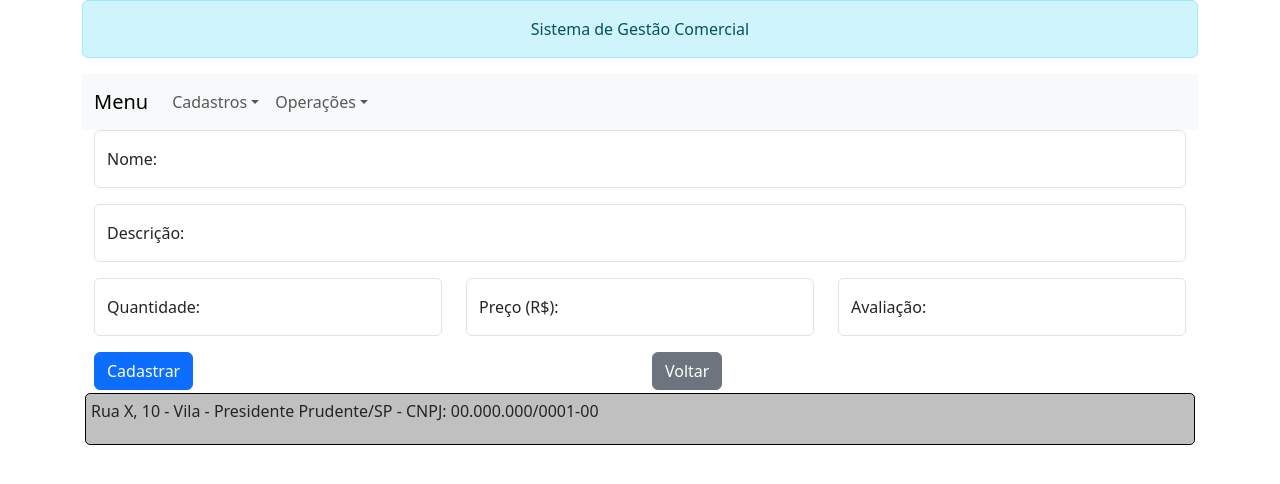
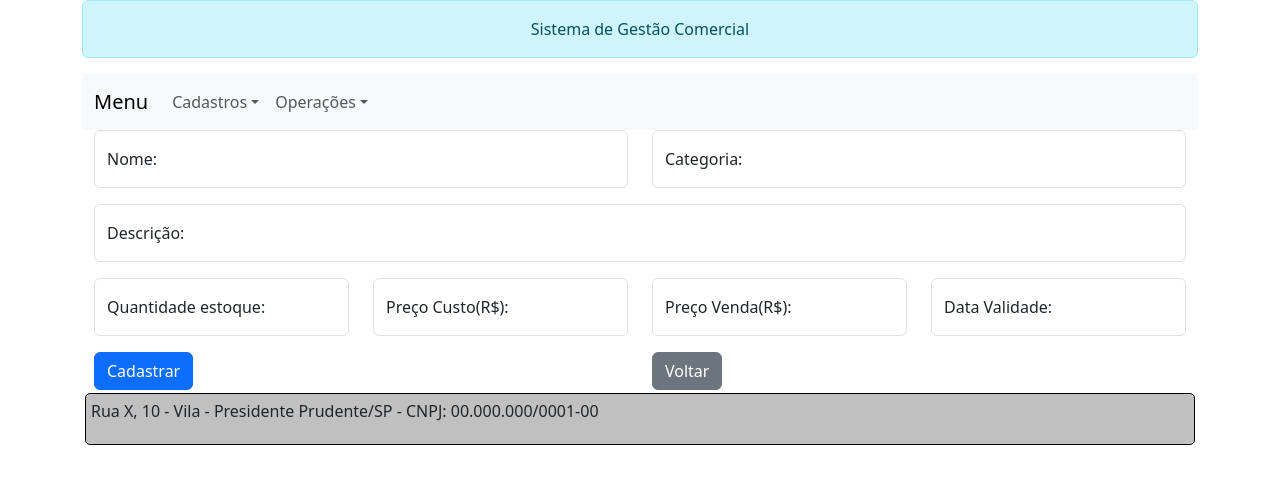
Before and after one commit to byelBorges/frontback-lp2, a React (Create React App) app: page /produtos in a window 1280 px wide. Both pictures are taken after a click on the button "Novo Produto". Shown: the top 484 px of the page. Built offline with nearby package versions, Linux system fonts and the light colour scheme.

Commit message:
novos atributos form fornecedor

```diff
--- a/src/telasCadastro/formularios/FormCadProduto.jsx
+++ b/src/telasCadastro/formularios/FormCadProduto.jsx
@@ -7,9 +7,11 @@ export default function FormCadProduto(props) {
     const produtoVazio = {
         nome: '',
         descricao: '',
-        quantidade: '',
-        avaliacao: '',
-        preco: ''
+        qtdEstoque: '',
+        dataValidade: '',
+        precoCusto: '',
+        precoVenda: '',
+        categoria: '',
     };
     const estadoInicialProduto = props.produtoParaEdicao;
     const [produto, setProduto] = useState(estadoInicialProduto)
@@ -69,6 +71,25 @@ export default function FormCadProduto(props) {
                             </FloatingLabel>
                         </Form.Group>
                     </Col>
+
+                    <Col>
+                    <Form.Group>
+                            <FloatingLabel
+
+                                label="Categoria:"
+                                className="mb-3"
+                            >
+                                <Form.Control
+                                    type="text"
+                                    placeholder="Ex: 10,99"
+                                    id="categoria"
+                                    name="categoria"
+                                    onChange={manipularMudancas}
+                                    value={produto.categoria}
+                                    required />
+                            </FloatingLabel>
+                        </Form.Group>
+                    </Col>
                 </Row>
 
                 <Row>
@@ -97,16 +118,16 @@ export default function FormCadProduto(props) {
                         <Form.Group>
                             <FloatingLabel
 
-                                label="Quantidade:"
+                                label="Quantidade estoque:"
                                 className="mb-3"
                             >
                                 <Form.Control
                                     type="text"
                                     placeholder="Ex: 100"
-                                    id="quantidade"
-                                    name="quantidade"
+                                    id="qtdEstoque"
+                                    name="qtdEstoque"
                                     onChange={manipularMudancas}
-                                    value={produto.quantidade}
+                                    value={produto.qtdEstoque}
                                     required />
                             </FloatingLabel>
                         </Form.Group>
@@ -116,16 +137,16 @@ export default function FormCadProduto(props) {
                         <Form.Group>
                             <FloatingLabel
 
-                                label="Preço (R$):"
+                                label="Preço Custo(R$):"
                                 className="mb-3"
                             >
                                 <Form.Control
                                     type="text"
                                     placeholder="Ex: 10,99"
-                                    id="preco"
-                                    name="preco"
+                                    id="precoCusto"
+                                    name="precoCusto"
                                     onChange={manipularMudancas}
-                                    value={produto.preco}
+                                    value={produto.precoCusto}
                                     required />
                             </FloatingLabel>
                         </Form.Group>
@@ -135,21 +156,41 @@ export default function FormCadProduto(props) {
                         <Form.Group>
                             <FloatingLabel
 
-                                label="Avaliação:"
+                                label="Preço Venda(R$):"
+                                className="mb-3"
+                            >
+                                <Form.Control
+                                    type="text"
+                                    placeholder="Ex: 10,99"
+                                    id="precoVenda"
+                                    name="precoVenda"
+                                    onChange={manipularMudancas}
+                                    value={produto.precoVenda}
+                                    required />
+                            </FloatingLabel>
+                        </Form.Group>
+                    </Col>
+
+                    <Col>
+                        <Form.Group>
+                            <FloatingLabel
+
+                                label="Data Validade:"
                                 className="mb-3"
                             >
                                 <Form.Control
                                     type="text"
                                     placeholder="Ex: 4,9"
-                                    id="avaliacao"
-                                    name="avaliacao"
+                                    id="dataValidade"
+                                    name="dataValidade"
                                     onChange={manipularMudancas}
-                                    value={produto.avaliacao}
+                                    value={produto.dataValidade}
                                     required />
                             </FloatingLabel>
                         </Form.Group>
                     </Col>
                 </Row>
+
 
                 <Row>
                     <Col>
```
